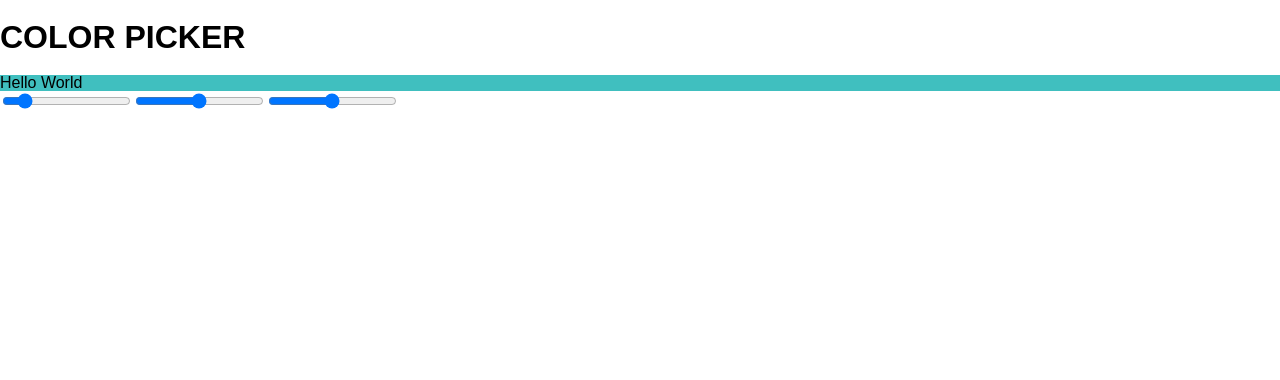
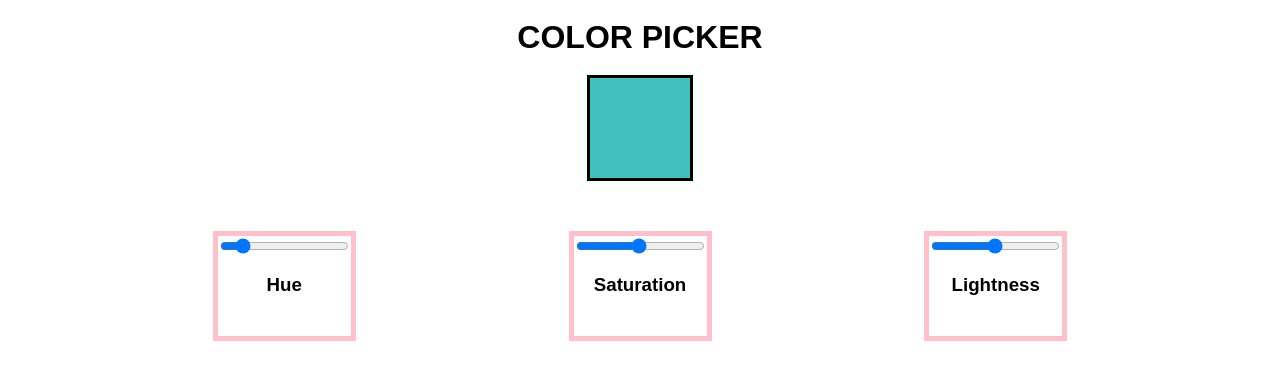
Before and after one commit to dawnribeiro/color-picker, a React (Create React App) app: page / in a window 1280 px wide. Shown: the top 380 px of the page. Built offline with nearby package versions, Linux system fonts and the light colour scheme.

Commit message:
added some styling

```diff
--- a/src/App.js
+++ b/src/App.js
@@ -30,42 +30,52 @@ class App extends Component {
     return (
       <>
         <Header />
+
+        <section className="color-container">
           <div
+            className="color"
             style={{
-            backgroundColor: `hsl(${this.state.hue},${this.state.saturation}%,${
-              this.state.lightness
-            }%)`
+              backgroundColor: `hsl(${this.state.hue},${
+                this.state.saturation
+              }%,${this.state.lightness}%)`
             }}
-        >
-          Hello World
-        </div>
+          />
+        </section>
+        <section className="slider-container">
+          <div className="hue">
             <input
               onChange={this.hueChange}
-          className="hue"
               type="range"
               min="1"
               max="360"
               class="slider"
-          // id="myRange"
+              id="hue"
             />
+            <h3>Hue</h3>
+          </div>
+          <div className="saturation">
             <input
               onChange={this.saturationChange}
-          className="saturation"
               type="range"
               min="1"
               max="100"
               class="slider"
-          id="myRange"
+              id="saturation"
             />
+            <h3>Saturation</h3>
+          </div>
+          <div className="lightness">
             <input
               onChange={this.lightnessChange}
-          className="lightness"
               type="range"
               min="1"
               max="100"
               class="slider"
-          id="myRange"
+              id="lightness"
             />
+            <h3>Lightness</h3>
+          </div>
+        </section>
       </>
     )
   }
--- a/src/components/Header.js
+++ b/src/components/Header.js
@@ -2,7 +2,7 @@ import React, { Component } from 'react'
 
 class Header extends Component {
   render() {
-    return <h1>COLOR PICKER</h1>
+    return <h1 className="header">COLOR PICKER</h1>
   }
 }
 
--- a/src/index.css
+++ b/src/index.css
@@ -11,8 +11,41 @@ body {
   min-height: 100%;
 }
 
-.colorContainer {
+.color-container {
+  display: flex;
+  justify-content: space-around;
+  margin-bottom: 50px;
+}
+
+.color {
   height: 100px;
   width: 100px;
-  border: 5px solid black;
+  border: 3px solid black;
 }
+
+.hue {
+  border: solid pink 5px;
+  height: 100px;
+  text-align: center;
+}
+
+.saturation {
+  border: solid pink 5px;
+  height: 100px;
+  text-align: center;
+}
+
+.lightness {
+  border: solid pink 5px;
+  height: 100px;
+  text-align: center;
+}
+
+.slider-container {
+  display: flex;
+  justify-content: space-evenly;
+}
+
+.header {
+  text-align: center;
+}
```
Lines whose indentation alone changed are shown as unchanged.
